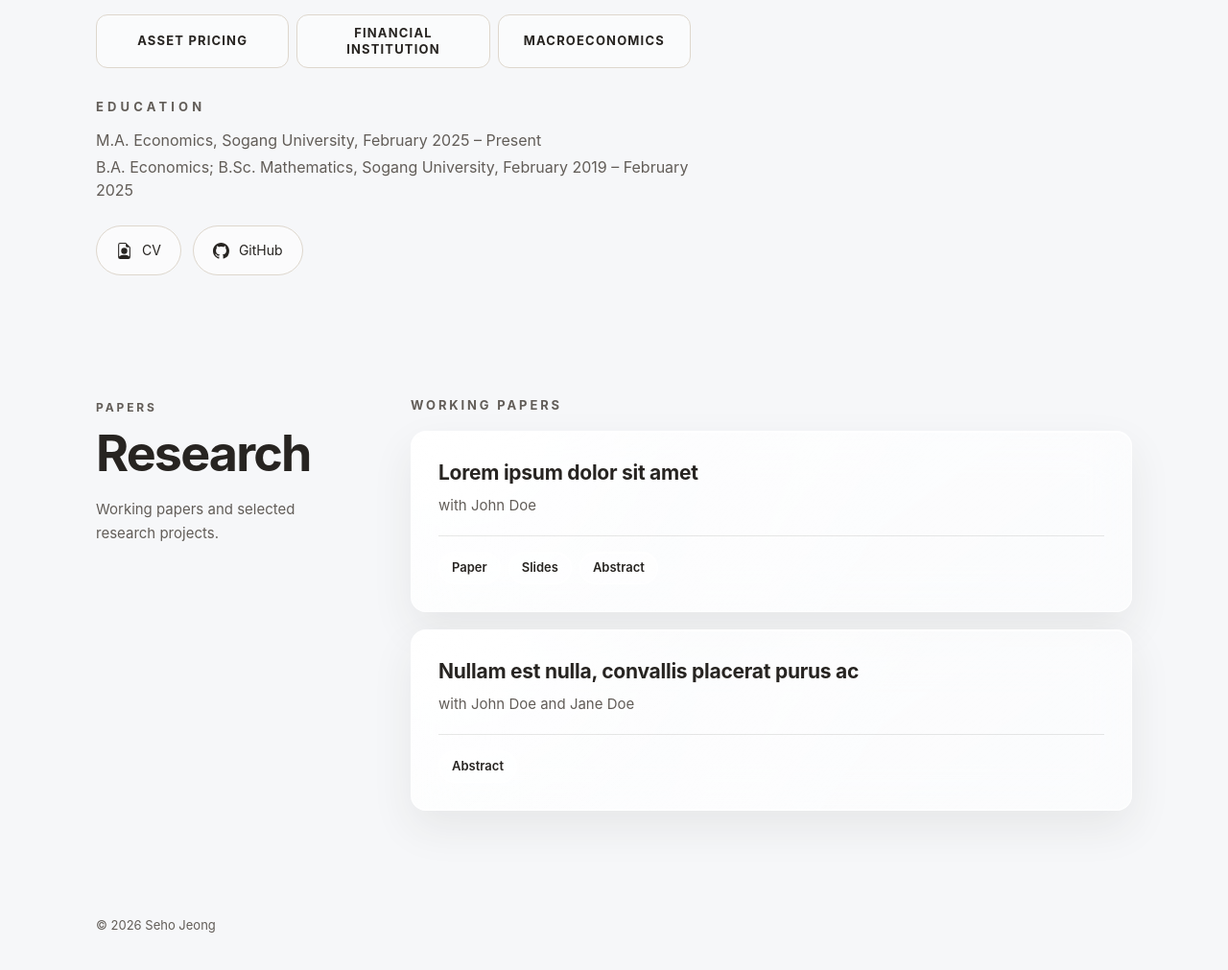
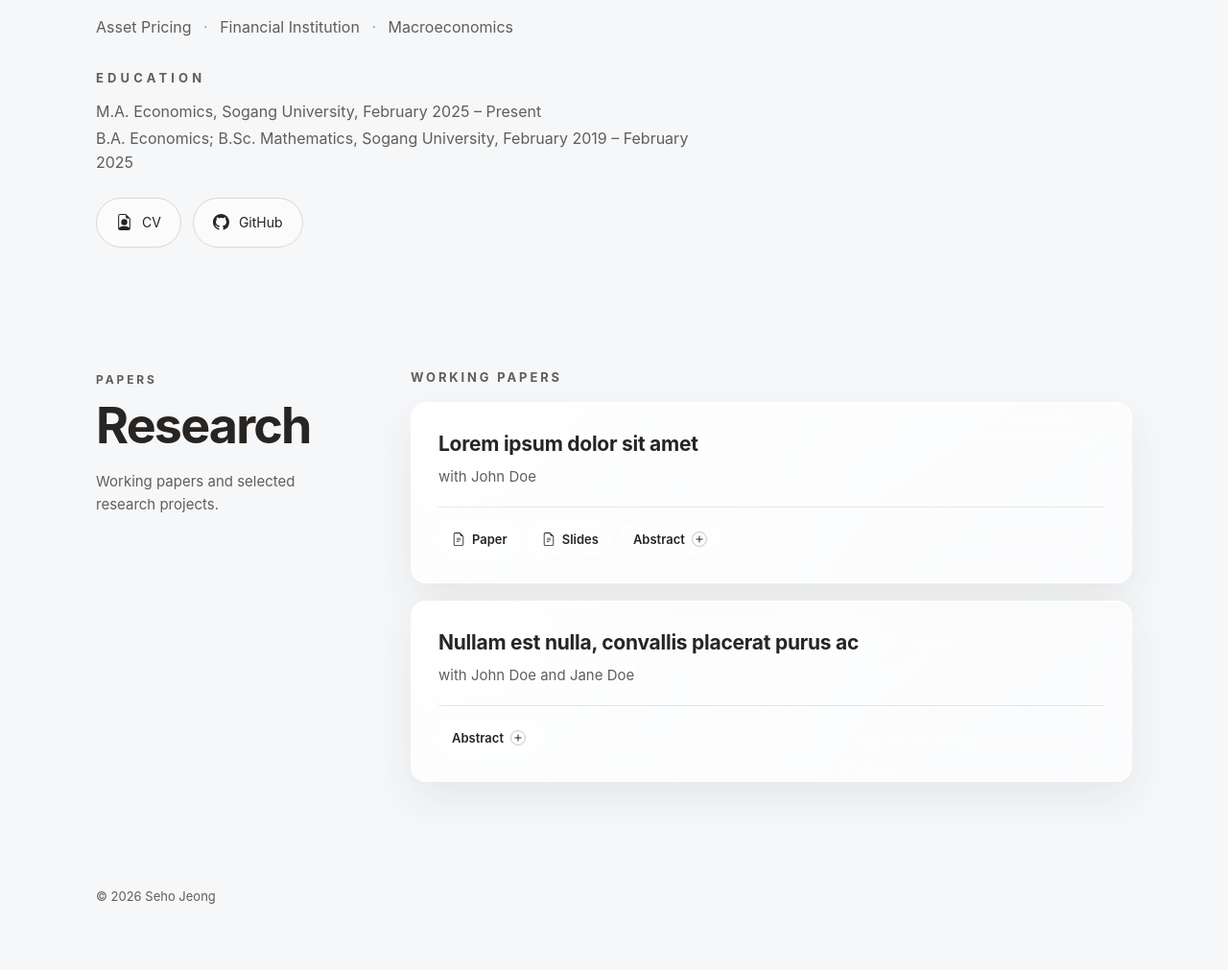
Before and after one commit to jeong-seho/jeong-seho.github.io, a Jekyll site: the page built from index.md, in a window 1280 px wide and 1400 px high, scrolled down 67 px, cut to the strip 368-1379 px from the top of the window. Shown: the whole strip at 96% size. Built offline with Jekyll 4.4.1, drawn with Linux system fonts in a browser that asks for light colours; some web fonts are replaced.

Commit message:
Minor design fix

```diff
--- a/assets/css/style.css
+++ b/assets/css/style.css
@@ -21,12 +21,10 @@
     --text-main: #272421;
     --text-muted: #625d58;
     --line: #ded7cd;
-    --card-bg: rgba(255, 255, 255, 0.42);
     --button-bg: rgba(255, 255, 255, 0.55);
     --button-hover: rgba(255, 255, 255, 0.82);
     --glass-bg: rgba(255, 255, 255, 0.46);
     --glass-border: rgba(255, 255, 255, 0.72);
-    --glass-shadow: 0 14px 40px rgba(56, 50, 44, 0.10);
 
     /* Layout */
     --site-width: 1120px;
@@ -305,40 +303,21 @@ img {
 
 
 /* ============================================================
-    9. Research Interest Cards
+    9. Research Interests
 ============================================================ */
 
-.interest-grid {
-    display: grid;
-    grid-template-columns: repeat(3, minmax(0, 1fr));
-    gap: 8px;
-    max-width: 620px;
+.interest-list {
+    margin: 0;
+
+    color: var(--text-muted);
+    font-family: var(--font-serif);
+    font-size: 16px;
+    line-height: 1.65;
 }
 
-.interest-card {
-    min-height: 48px;
-    padding: 10px 12px;
-
-    background: var(--card-bg);
-    border: 1px solid var(--line);
-    border-radius: 12px;
-
-    display: flex;
-    align-items: center;
-    justify-content: center;
-    text-align: center;
-}
-
-.interest-title {
-    margin: 0;
-
-    color: var(--text-main);
-    font-family: var(--font-sans);
-    font-size: 13px;
-    font-weight: 700;
-    line-height: 1.3;
-    letter-spacing: 0.09em;
-    text-transform: uppercase;
+.interest-list span {
+    margin: 0 8px;
+    color: #a39c94;
 }
 
 
@@ -571,6 +550,49 @@ img {
     text-decoration: none;
 }
 
+.resource-icon {
+    width: 14px;
+    height: 14px;
+    flex: none;
+    margin-right: 7px;
+    fill: currentColor;
+}
+
+.abstract-button {
+    gap: 7px;
+}
+
+.abstract-toggle {
+    position: relative;
+    flex: none;
+    width: 16px;
+    height: 16px;
+
+    border: 1px solid rgba(98, 93, 88, 0.34);
+    border-radius: 50%;
+}
+
+.abstract-toggle::before,
+.abstract-toggle::after {
+    content: "";
+    position: absolute;
+    top: 50%;
+    left: 50%;
+    width: 7px;
+    height: 1px;
+    background: currentColor;
+    transform: translate(-50%, -50%);
+}
+
+.abstract-toggle::after {
+    transform: translate(-50%, -50%) rotate(90deg);
+    transition: opacity 0.16s ease;
+}
+
+.abstract-button[aria-expanded="true"] .abstract-toggle::after {
+    opacity: 0;
+}
+
 .resource-link:hover,
 .abstract-button[aria-expanded="true"] {
     background: rgba(255, 255, 255, 0.72);
@@ -657,10 +679,6 @@ img {
         padding: 7px 9px;
     }
 
-    .interest-grid {
-        grid-template-columns: repeat(auto-fit, minmax(150px, 1fr));
-    }
-
     .page {
         padding-top: 18px;
     }
--- a/index.md
+++ b/index.md
@@ -19,20 +19,7 @@ permalink: /
 
         <section class="home-block">
             <h2 class="block-title">Research Interests</h2>
-
-            <div class="interest-grid">
-                <div class="interest-card">
-                    <div class="interest-title">Asset Pricing</div>
-                </div>
-
-                <div class="interest-card">
-                    <div class="interest-title">Financial Institution</div>
-                </div>
-
-                <div class="interest-card">
-                    <div class="interest-title">Macroeconomics</div>
-                </div>
-            </div>
+            <p class="interest-list">Asset Pricing <span aria-hidden="true">·</span> Financial Institution <span aria-hidden="true">·</span> Macroeconomics</p>
         </section>
 
         <section class="home-block">
@@ -89,9 +76,24 @@ permalink: /
                 </div>
 
                 <div class="paper-actions" role="group" aria-label="Project resources">
-                    <a class="resource-link" href="#" download>Paper</a>
-                    <a class="resource-link" href="#" download>Slides</a>
-                    <button class="resource-link abstract-button" type="button" aria-expanded="false" aria-controls="abstract-paper-1">Abstract</button>
+                    <a class="resource-link" href="#" download>
+                        <svg class="resource-icon" viewBox="0 0 16 16" aria-hidden="true" focusable="false">
+                            <path d="M14 4.5V14a2 2 0 0 1-2 2H4a2 2 0 0 1-2-2V2a2 2 0 0 1 2-2h5.5zm-3 0A1.5 1.5 0 0 0 9.5 3V1H4a1 1 0 0 0-1 1v12a1 1 0 0 0 1 1h8a1 1 0 0 0 1-1V4.5z"/>
+                            <path d="M5.5 7a.5.5 0 0 1 .5-.5h4a.5.5 0 0 1 0 1H6a.5.5 0 0 1-.5-.5m0 2a.5.5 0 0 1 .5-.5h4a.5.5 0 0 1 0 1H6a.5.5 0 0 1-.5-.5m0 2a.5.5 0 0 1 .5-.5h2a.5.5 0 0 1 0 1H6a.5.5 0 0 1-.5-.5"/>
+                        </svg>
+                        <span>Paper</span>
+                    </a>
+                    <a class="resource-link" href="#" download>
+                        <svg class="resource-icon" viewBox="0 0 16 16" aria-hidden="true" focusable="false">
+                            <path d="M14 4.5V14a2 2 0 0 1-2 2H4a2 2 0 0 1-2-2V2a2 2 0 0 1 2-2h5.5zm-3 0A1.5 1.5 0 0 0 9.5 3V1H4a1 1 0 0 0-1 1v12a1 1 0 0 0 1 1h8a1 1 0 0 0 1-1V4.5z"/>
+                            <path d="M5.5 7a.5.5 0 0 1 .5-.5h4a.5.5 0 0 1 0 1H6a.5.5 0 0 1-.5-.5m0 2a.5.5 0 0 1 .5-.5h4a.5.5 0 0 1 0 1H6a.5.5 0 0 1-.5-.5m0 2a.5.5 0 0 1 .5-.5h2a.5.5 0 0 1 0 1H6a.5.5 0 0 1-.5-.5"/>
+                        </svg>
+                        <span>Slides</span>
+                    </a>
+                    <button class="resource-link abstract-button" type="button" aria-expanded="false" aria-controls="abstract-paper-1">
+                        <span>Abstract</span>
+                        <span class="abstract-toggle" aria-hidden="true"></span>
+                    </button>
                 </div>
 
                 <div class="abstract-body" id="abstract-paper-1" hidden>
@@ -106,7 +108,10 @@ permalink: /
                 </div>
 
                 <div class="paper-actions" role="group" aria-label="Project resources">
-                    <button class="resource-link abstract-button" type="button" aria-expanded="false" aria-controls="abstract-paper-2">Abstract</button>
+                    <button class="resource-link abstract-button" type="button" aria-expanded="false" aria-controls="abstract-paper-2">
+                        <span>Abstract</span>
+                        <span class="abstract-toggle" aria-hidden="true"></span>
+                    </button>
                 </div>
 
                 <div class="abstract-body" id="abstract-paper-2" hidden>
```
